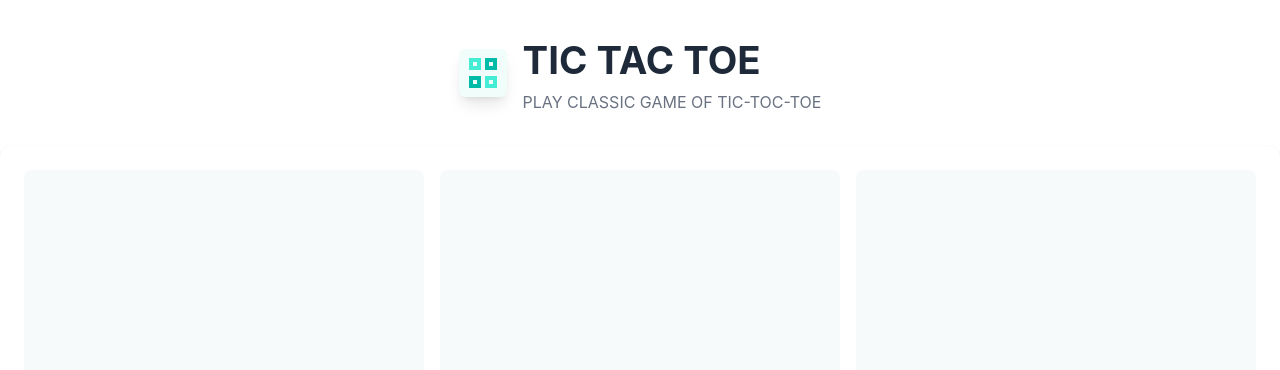
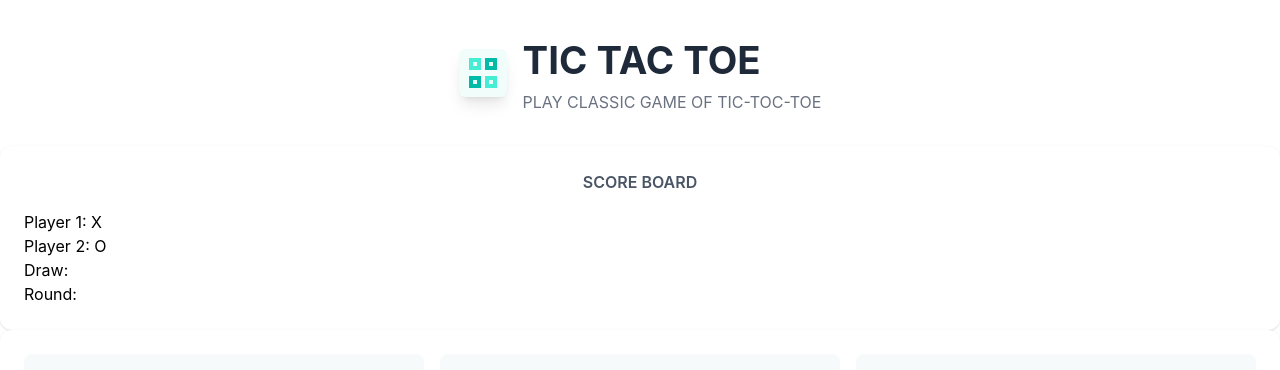
Before and after one commit to yzndev/tic-tac-toe, a React app: page / in a window 1280 px wide. Shown: the top 370 px of the page. Built offline with nearby package versions, Linux system fonts and the light colour scheme; the HTML template or start-up script is replaced by a standard one.

Commit message:
ui:Add ScoreBoard component

```diff
--- a/src/App.jsx
+++ b/src/App.jsx
@@ -1,11 +1,13 @@
 import { GameBoard } from "./components/GameBoard"
 import { Header } from "./components/Header"
+import { ScoreBoard } from "./components/ScoreBord"
 
 function App() {
 
   return (
     <>
       <Header></Header>
+      <ScoreBoard></ScoreBoard>
       <GameBoard></GameBoard>
     </>
   )
--- /dev/null
+++ b/src/components/ScoreBord.jsx
@@ -0,0 +1,13 @@
+export function ScoreBoard() {
+    return (
+        <div className="bg-white rounded-xl shadow-sm p-6 flex flex-col gap-4">
+            <h2 className="text-center font-semibold text-gray-600">SCORE BOARD</h2>
+            <div>
+                <p>Player 1: X</p>
+                <p>Player 2: O</p>
+                <p>Draw: </p>
+                <p>Round:</p>
+            </div>
+        </div>
+    )
+}
```
